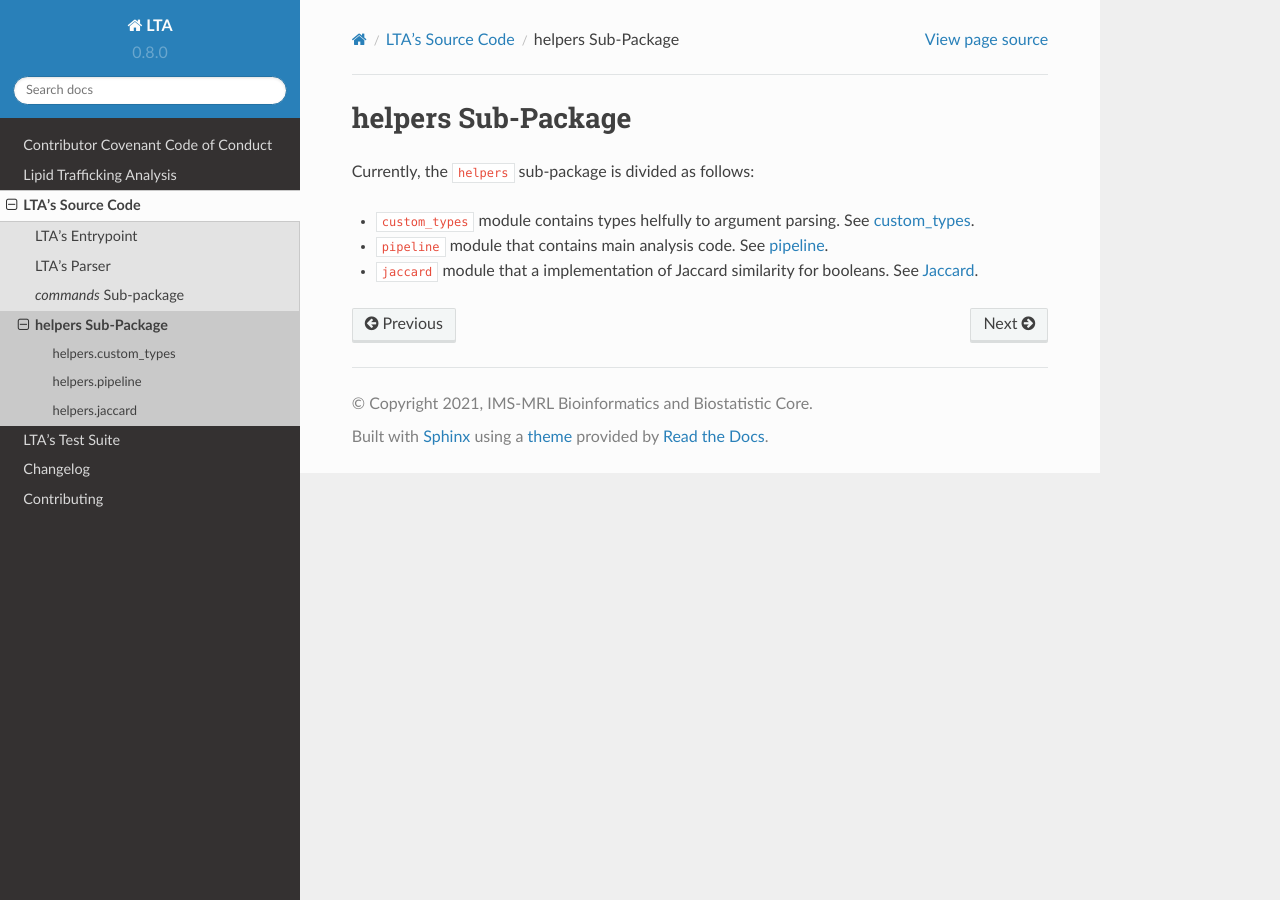
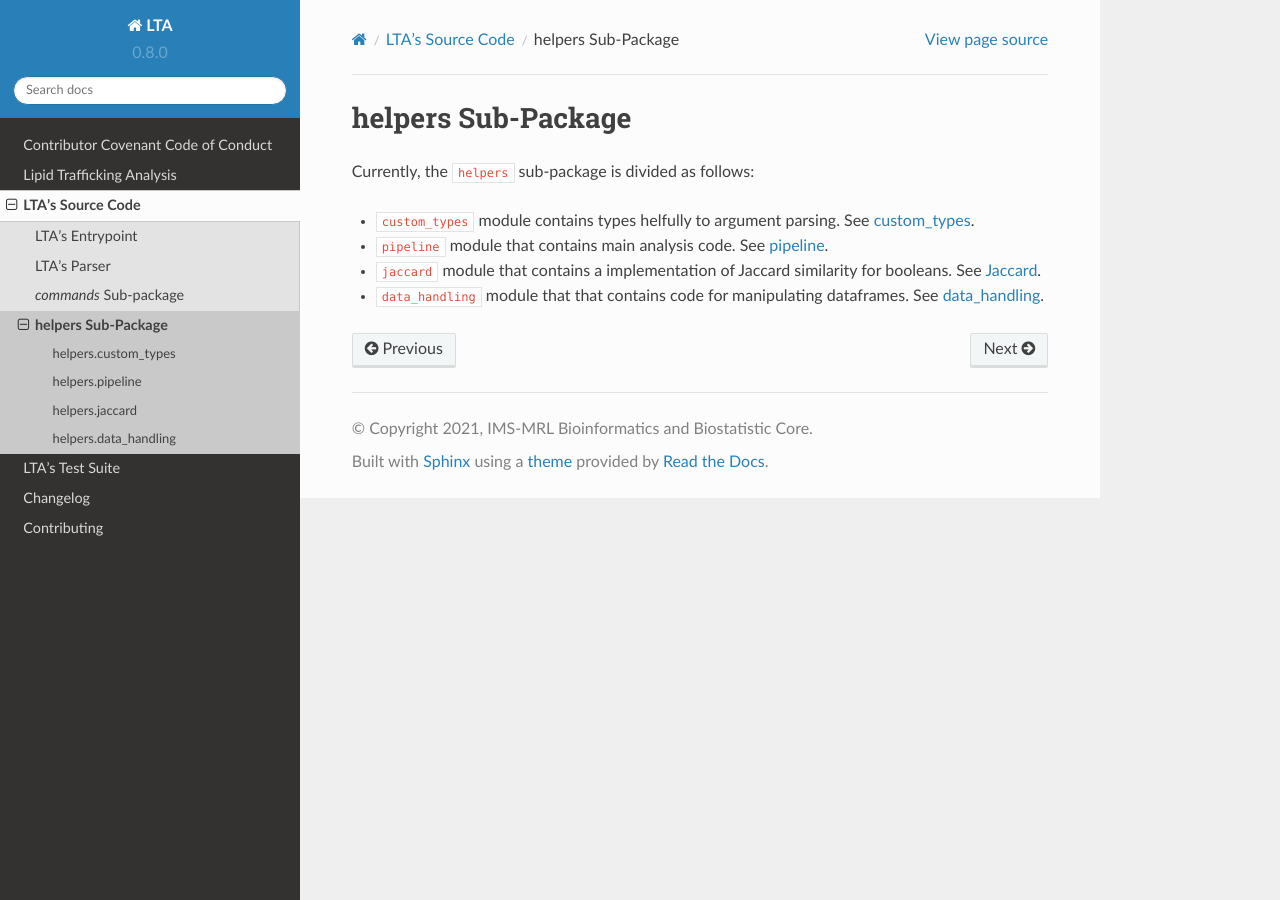
Before and after one commit to IMS-Bio2Core-Facility/lta, a Sphinx documentation site: the page built from docs/helpers.md, in a window 1280 px wide. Built offline with Sphinx 7.4.7 and the Read the Docs theme 2.0.0, drawn with Linux system fonts in a browser that asks for light colours.

Commit message:
docs(data_handling): add docs for data-handling
Sphinx now build documentation for the data_handling module.

````diff
--- a/docs/helpers.md
+++ b/docs/helpers.md
@@ -6,8 +6,10 @@ Currently, the `helpers` sub-package is divided as follows:
   See [custom_types](./custom_types.md).
 - `pipeline` module that contains main analysis code.
   See [pipeline](./pipeline.md).
-- `jaccard` module that a implementation of Jaccard similarity for booleans.
+- `jaccard` module that contains a implementation of Jaccard similarity for booleans.
   See [Jaccard](./jaccard.md).
+- `data_handling` module that that contains code for manipulating dataframes.
+  See [data_handling](./data_handling.md).
 
 ```{toctree}
 :hidden:
@@ -16,4 +18,5 @@ Currently, the `helpers` sub-package is divided as follows:
 custom_types
 pipeline
 jaccard
+data_handling
 ```
````
Also changed, not shown: docs/data_handling.md (added, +8 -0 lines), docs/pipeline.md (+1 -1 lines), 1 other file.
